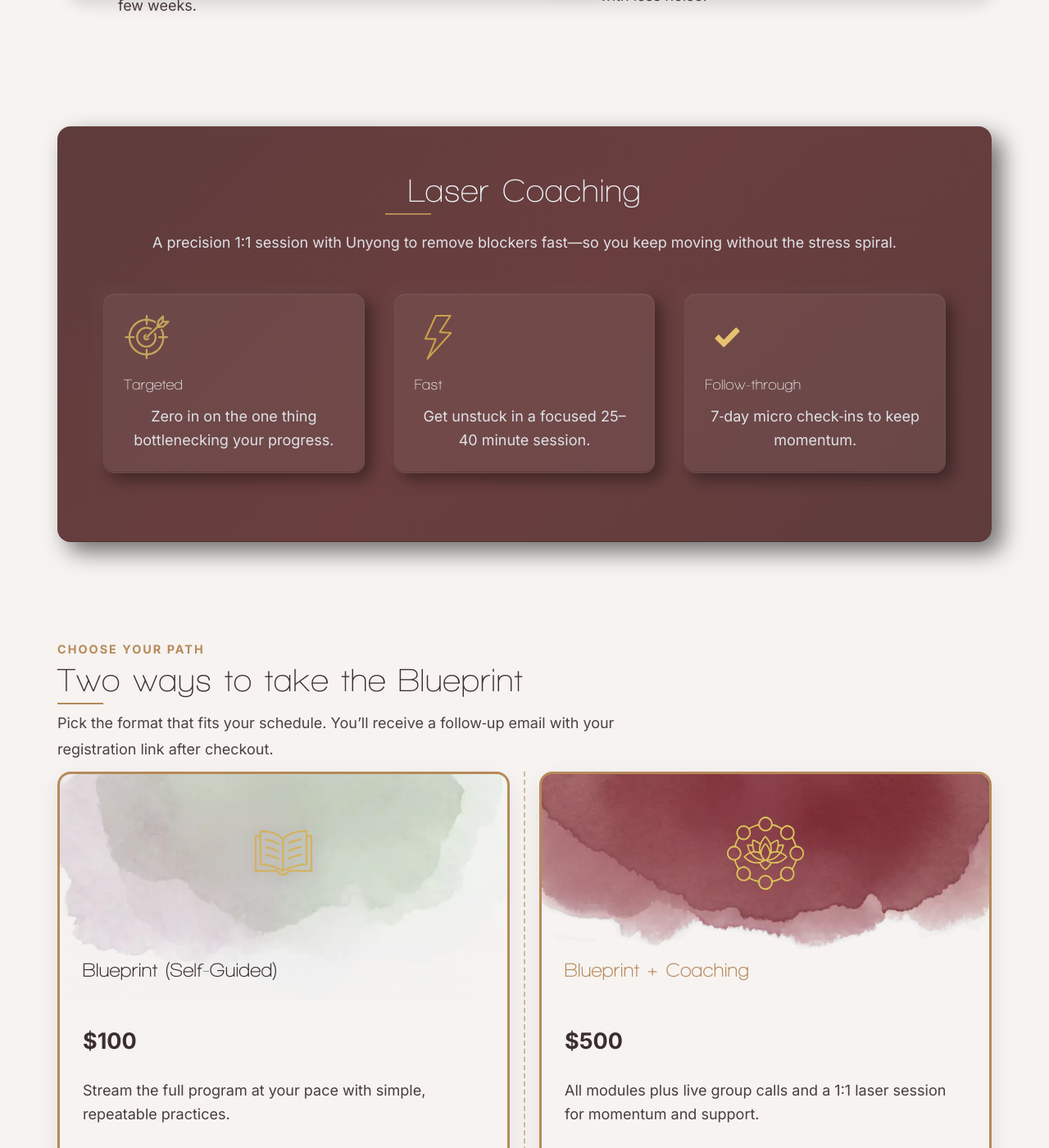
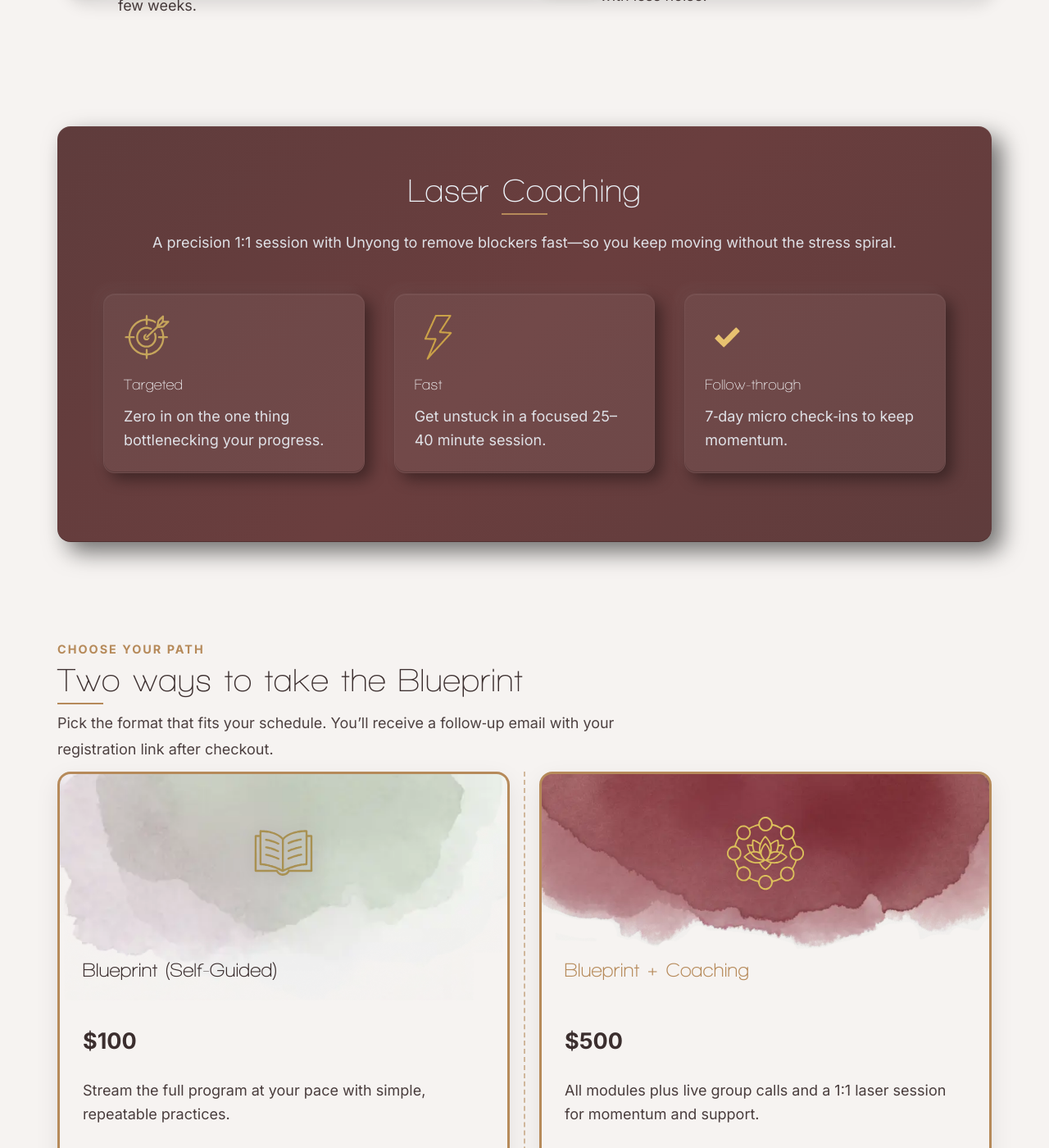
Before and after one commit to chriswakeley/test-blog, a Jekyll site: the page built from course.md, in a window 1280 px wide and 1400 px high, scrolled down 2353 px. Shown: the whole window at 82% size. Built offline with Jekyll 4.4.1, drawn with Linux system fonts in a browser that asks for light colours.

Commit message:
Refine price card styles and laser spotlight layout for improved alignment and clarity

```diff
--- a/assets/css/main.css
+++ b/assets/css/main.css
@@ -359,6 +359,8 @@ main{flex:1}
   background-position:center -20%; /* move background up 20% */
   background-origin:border-box;
 }
+/* Self-guided (modules) card: adjust open book emblem filter */
+.price-card.modules .hero-emblem{ filter: brightness(80%) drop-shadow(0 2px 10px rgba(0,0,0,.12)) }
 /* Apply side padding to content sections so media touches the inner border without covering it */
 .price-card .card-title,
 .price-card .card-price,
@@ -651,7 +653,9 @@ main{flex:1}
 .laser-spotlight .feature-list.pillars .feature{ display:flex; flex-direction:column; gap:10px; background: var(--sb-warm); border-radius:14px; padding:24px; box-shadow: -8px -8px 18px rgba(255,255,255,.85), 8px 8px 18px rgba(0,0,0,.08); text-align:left }
 .laser-spotlight .feature-list.pillars .feature .icon{ width:56px; height:56px; display:block }
 .laser-spotlight .feature-list.pillars .feature h3{ margin:6px 0 2px; color:#6a3e3e; font-size:18px }
-.laser-spotlight .feature-list.pillars .feature p{ margin:0; color: var(--sb-ink); line-height:1.6 }
+.laser-spotlight .feature-list.pillars .feature p{ margin:0; color: var(--sb-ink); line-height:1.6; text-align:left }
+/* Ensure headings inside tiles are left-aligned even when parent copy is centered */
+.laser-spotlight .feature-list.pillars .feature h3{ text-align:left }
 @media (max-width: 980px){ .laser-spotlight .feature-list.pillars{ grid-template-columns: repeat(2, 1fr) } }
 @media (max-width: 640px){ .laser-spotlight .feature-list.pillars{ grid-template-columns: 1fr } }
 
@@ -746,9 +750,7 @@ main{flex:1}
   .laser-spotlight.is-dark .feature-list.pillars{ grid-template-columns:1fr }
 }
 
-/* Underline style for Laser Coaching title to match other sections */
-.laser-spotlight .laser-copy h2{ position:relative; padding-bottom:8px }
-.laser-spotlight .laser-copy h2::after{ content:""; position:absolute; left:0; bottom:0; width:56px; height:2px; background: var(--sb-gold) }
+/* Remove legacy left-aligned underline to allow centered underline variant above */
 
 /* Simple variant: just the three pillars */
 .laser-spotlight.is-simple .laser-card{ grid-template-columns: 1fr }
```
